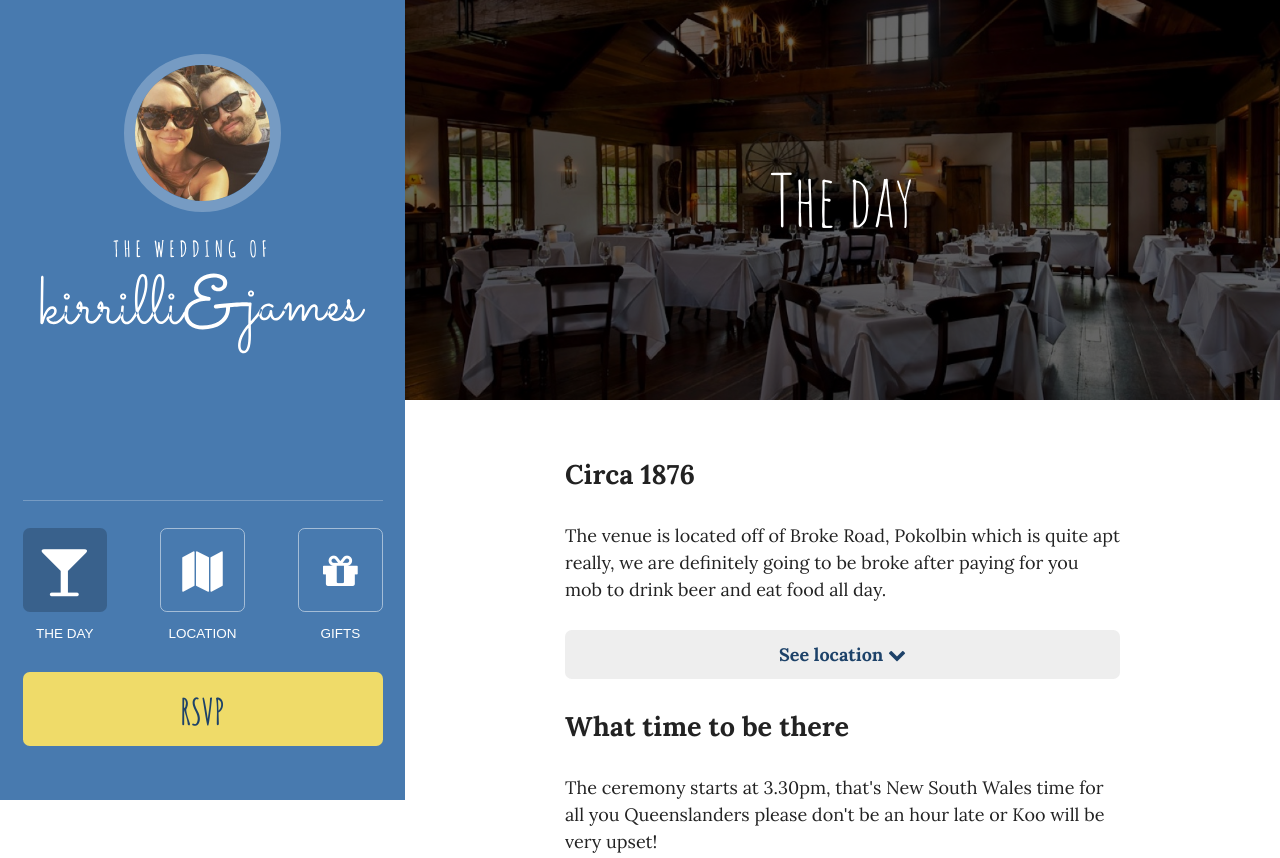
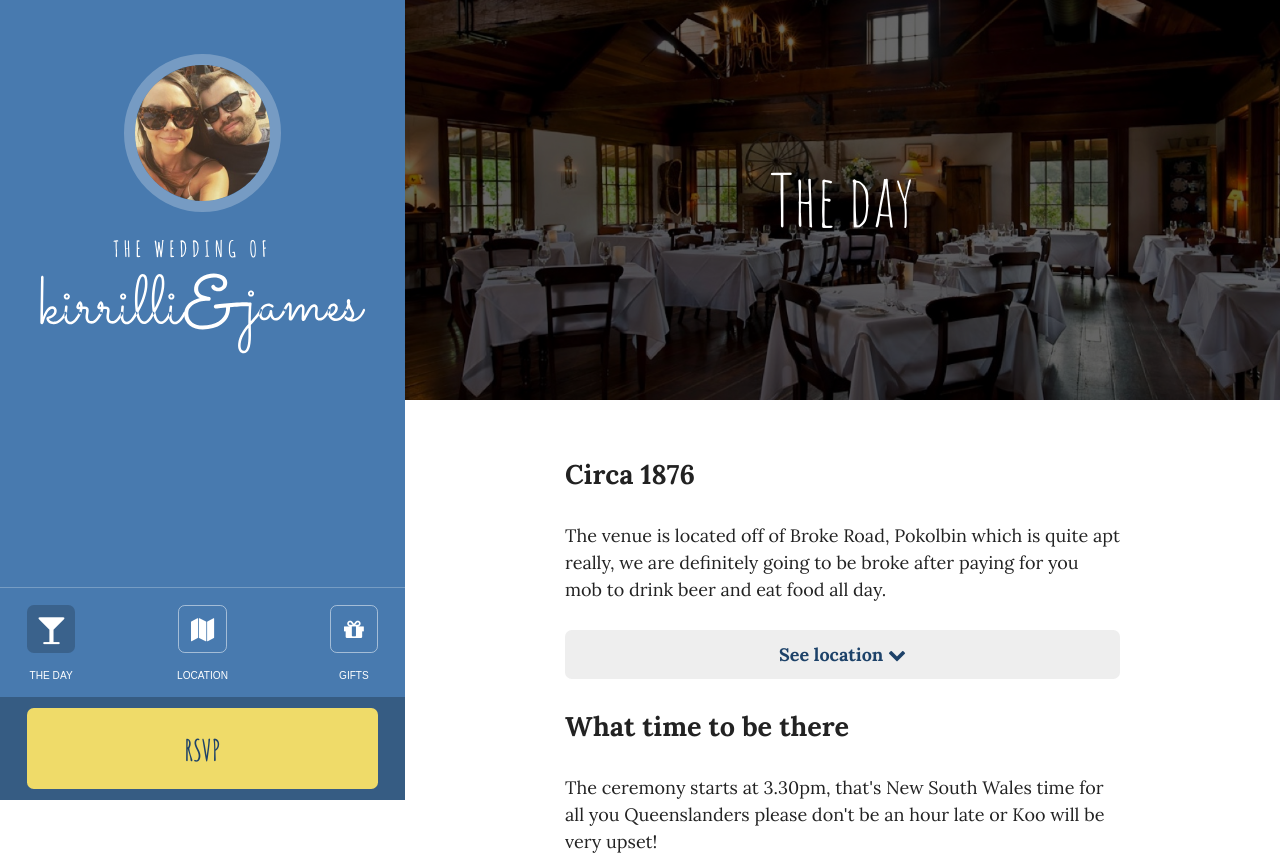
Before and after one commit to jaseflow/jameswedding, a plain HTML site: page index.html in a window 1280 px wide. Shown: the top 858 px of the page. Drawn offline with Linux system fonts and the light colour scheme; some packages are replaced by stand-ins of ours.

Commit message:
Fix desktop nav

```diff
--- a/css/styles.css
+++ b/css/styles.css
@@ -80,9 +80,7 @@ img { max-width: 100% }
 .btn--primary {
     background: var(--btn-primary-bg-color);
     font-family: "Amatic SC", cursive;
-    height: 4.125rem;
-    line-height: 4.125rem;
-    font-size: 2em;
+    font-size: 1.625em;
     color: var(--btn-primary-color);
     font-weight: bold;
     border: 2px solid transparent;
@@ -197,11 +195,12 @@ img { max-width: 100% }
 }
 
 .icon__tap {
-	height: 4.6875rem;
-	line-height: 4.6875rem;
-	width: 4.6875rem;
-    font-size: 2.25em;
+	height: calc(4.6875rem / 1.75);
+	line-height: calc(4.6875rem / 1.75);
+	width: calc(4.6875rem / 1.75);
+    font-size: calc(2.25em / 1.75);
     margin: 0 auto;
+    margin-bottom: 0;
     color: var(--secondary-color);
     background-color: transparent;
     border-radius: 0.375rem;
@@ -210,7 +209,7 @@ img { max-width: 100% }
 }
 
 .icon__label {
-    font-size: 0.75em;
+    font-size: 0.5625em;
     text-transform: uppercase;
     font-family: sans-serif;
     color: #fff;
@@ -246,8 +245,16 @@ img { max-width: 100% }
 }
 
 .nav {
+    position: absolute;
     padding-top: 1.5rem;
     border-top: 1px solid rgba(255,255,255,0.25);
+    bottom: 0;
+    left: 0;
+    width: 100%;
+    z-index: 10;
+    padding: 0;
+    background: var(--primary-color);
+    animation: fadeInUp 0.25s ease forwards;
 }
 
 .nav__row {
@@ -256,6 +263,21 @@ img { max-width: 100% }
     justify-content: space-between;
     margin-bottom: 1.5rem;
 }
+
+.nav__action {
+    animation: fadeInUp 0.4s 1.25s ease forwards;
+}
+
+.nav__row {
+    padding: 0.9375rem 1.5rem 0.625rem 1.5rem;
+    margin: 0;
+}
+
+.nav__footer {
+    padding: 0.625rem 1.5rem;
+    background: rgba(0,0,0,0.25);
+}
+
 
 /* Entering animations */
 
@@ -280,45 +302,6 @@ img { max-width: 100% }
 
 .nav--sticky {
     position: fixed;
-    bottom: 0;
-    left: 0;
-    width: 100%;
-    z-index: 10;
-    padding: 0;
-    background: var(--primary-color);
-    animation: fadeInUp 0.25s ease forwards;
-}
-
-.nav__action {
-    animation: fadeInUp 0.4s 1.25s ease forwards;
-}
-
-.nav--sticky .nav__row {
-    padding: 0.9375rem 1.5rem 0.625rem 1.5rem;
-    margin: 0;
-}
-
-.nav--sticky .nav__footer {
-    padding: 0.625rem 1.5rem;
-    background: rgba(0,0,0,0.25);
-}
-
-.nav--sticky .nav__action {
-    height: 2.75rem;
-    line-height: 2.75rem;
-    font-size: 1.375em;
-}
-
-.nav--sticky .icon__tap {
-	height: calc(4.6875rem / 1.75);
-	line-height: calc(4.6875rem / 1.75);
-	width: calc(4.6875rem / 1.75);
-    font-size: calc(2.25em / 1.75);
-    margin-bottom: 0;
-}
-
-.nav--sticky .icon__label {
-    font-size: 0.5625em;
 }
 
 .wrapper {
--- a/index.html
+++ b/index.html
@@ -50,7 +50,7 @@
                     </div>
                 </div>
                 <div class="nav__footer">
-                    <a href="https://www.surveymonkey.com/r/KL8NM9Z" target="_blank" class="btn btn--block btn--primary btn--large nav__action">RSVP</a>
+                    <a href="https://www.surveymonkey.com/r/KL8NM9Z" target="_blank" class="btn btn--block btn--primary nav__action">RSVP</a>
                 </div>
             </nav>
         </div>
```
